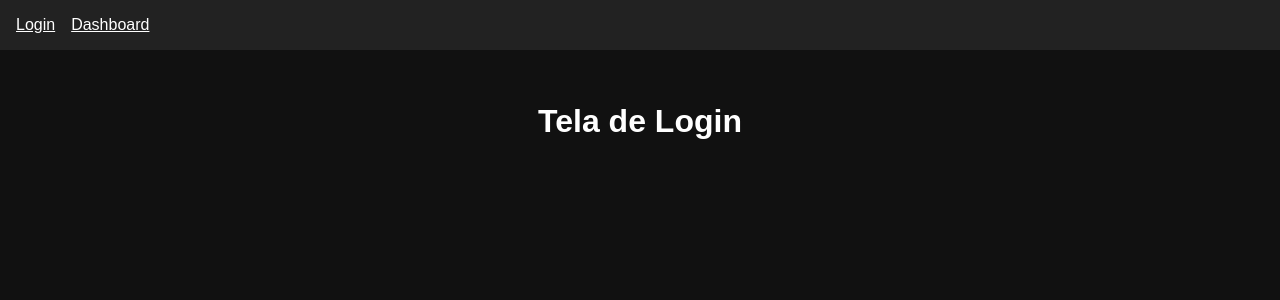
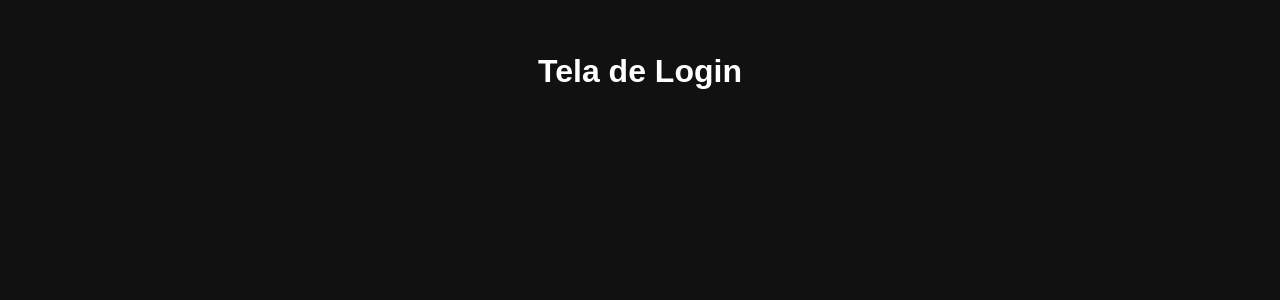
Before and after one commit to JotaNunesSquad03/Sistema_de_Gerenciamento_Jota_Nunes_Squad03, a React (Vite) app in the folder app/: page / in a window 1280 px wide. Shown: the top 300 px of the page. Built offline with nearby package versions, Linux system fonts and the light colour scheme.

Commit message:
feat dependencias
Adicionando Axios e Sass ao projeto.

```diff
--- a/app/index.html
+++ b/app/index.html
@@ -2,6 +2,7 @@
 <html lang="pt-BR">
   <head>
     <meta charset="UTF-8" />
+    <link rel="icon" type="image/svg+xml" href="/vite.svg" />
     <meta name="viewport" content="width=device-width, initial-scale=1.0" />
     <title>JNunes</title>
   </head>
--- a/app/src/App.jsx
+++ b/app/src/App.jsx
@@ -5,15 +5,6 @@ import Dashboard from "./pages/Dashboard";
 export default function App() {
   return (
     <div>
-      <nav style={{ padding: "1rem", background: "#222" }}>
-        <Link to="/" style={{ marginRight: "1rem", color: "white" }}>
-          Login
-        </Link>
-        <Link to="/dashboard" style={{ color: "white" }}>
-          Dashboard
-        </Link>
-      </nav>
-
       <Routes>
         <Route path="/" element={<Login />} />
         <Route path="/dashboard" element={<Dashboard />} />
```
Also changed, not shown: package.json (added, +11 -0 lines), 1 other file (tests, documents, lock files or other folders).
